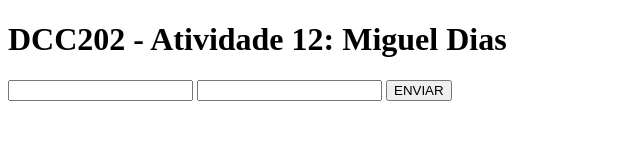
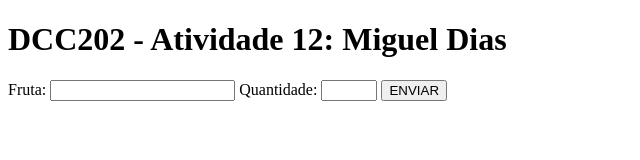
Before and after one commit to ufjf-dcc202/ufjf-dcc202-2023-3-a-atv12-Miguel-Dias-112, a website: page index.html in a window 1280 px wide. Shown: the whole page, without its empty margins (0-640 px from the left). Drawn offline with Linux system fonts and the light colour scheme.

Commit message:
labels adicionadas

```diff
--- a/index.html
+++ b/index.html
@@ -13,9 +13,11 @@
         </h1>
         <section>
                 <form name="entrada">
+                    <label for="ifruta">Fruta:</label>
                     <input name="fruta"/>
-                    <input name="quantidade"/>
+                    <label for="iqtd">Quantidade:</label>
 
+                    <input id="iqtd" type="number" name="quantidade" min="0" max="12" step="1">
                     <button  type="submit">ENVIAR</button>
                 </form>
         </section>
```
